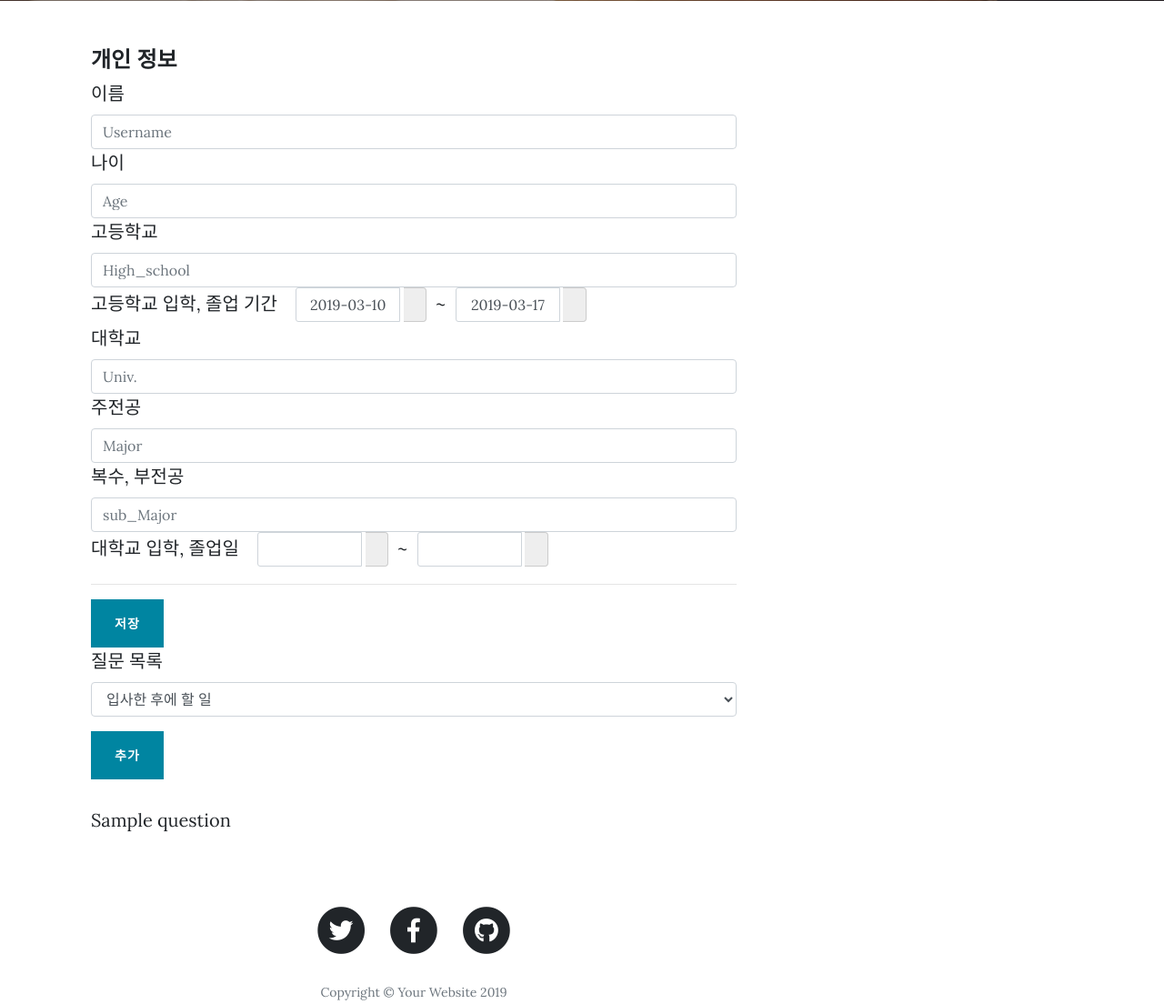
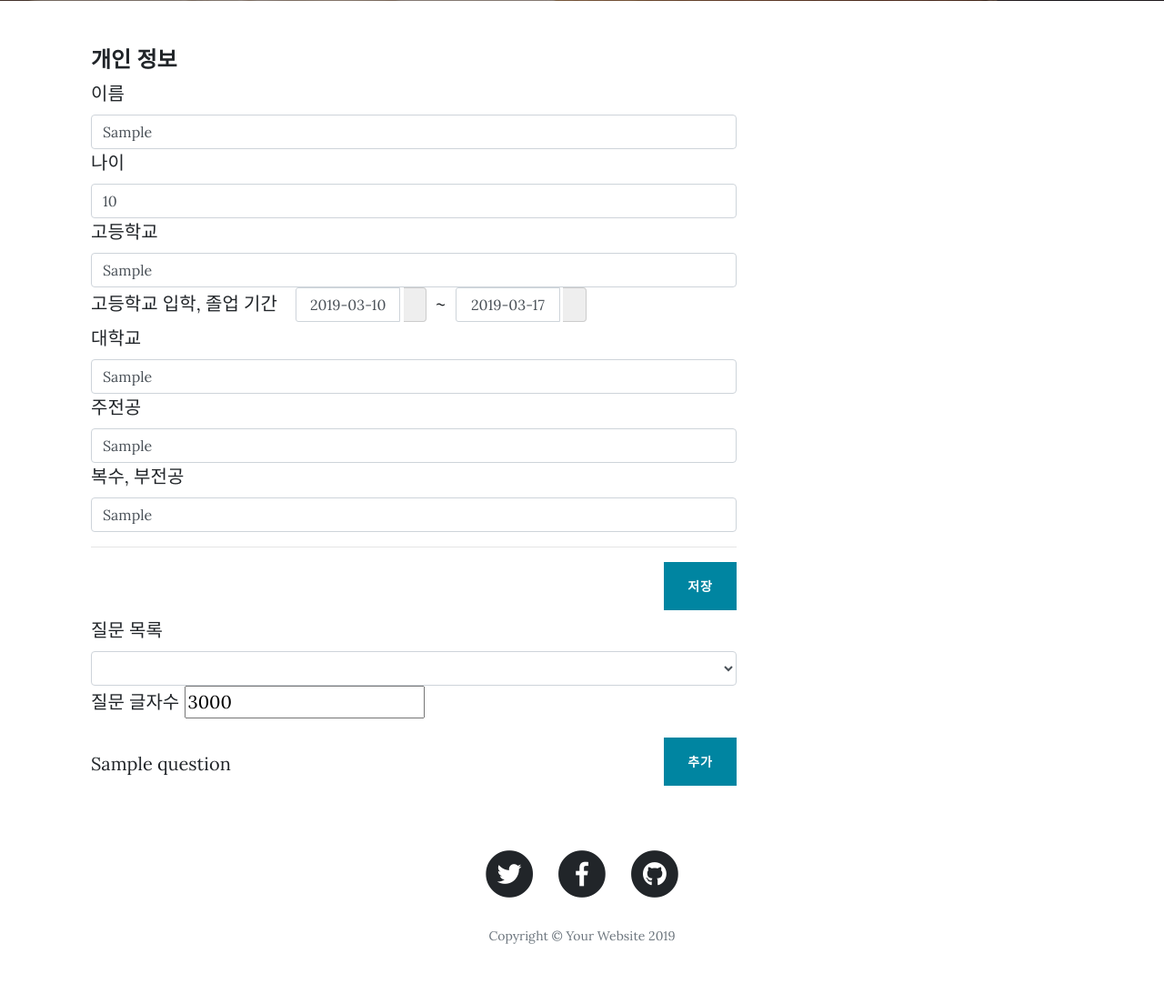
Before and after one commit to loozy5331/fianl_project, a Django app: a page that uses mypage/templates/mypage/mypage_create.html in a window 1280 px wide. Shown: the part 531-1635 px from the top of the page at 91% size. After the commit the page ends 1569 px from the top, so only its background shows below. Run offline with Django 3.2, Linux system fonts and the light colour scheme; tables that the repository leaves empty hold one stand-in row (values such as "Sample post"); lists and menus that the app fills with data are empty; some libraries are stand-ins or nearby versions.

Commit message:
add function select question

```diff
--- a/mypage/admin.py
+++ b/mypage/admin.py
@@ -6,7 +6,6 @@ class MyPageAdmin(admin.ModelAdmin):
     list_filter = ['univ_name', 'major_name']
     search_field = ['text', 'name']
 
-
-
 admin.site.register(MyPage, MyPageAdmin)
 admin.site.register(Question)
+admin.site.register(Question_List)
--- a/mypage/models.py
+++ b/mypage/models.py
@@ -40,6 +40,13 @@ class MyPage(models.Model):
     def __str__(self):
         return "id : {}, name : {}, age : {}".format(self.id, self.name, self.age)
 
+class Question_List(models.Model):
+    question_title = models.CharField(max_length=200)
+    question_num = models.PositiveIntegerField(default=2000)
+
+    def __str__(self):
+        return str(self.question_title)
+
 class Question(models.Model):
     """
     myPage = mypage
@@ -49,6 +56,7 @@ class Question(models.Model):
     question_text_num = 답변 길이 제한
     """
     myPage = models.ForeignKey(MyPage, on_delete=models.CASCADE)
+    question_list_id = models.IntegerField(default=0)
     question_title = models.CharField(max_length=200)
     question_text = models.TextField()
     #question_text_file = models.FileField(upload_to="question_log/{}".format(self.id))
--- a/mypage/templates/mypage/mypage_create.html
+++ b/mypage/templates/mypage/mypage_create.html
@@ -7,65 +7,71 @@
 <div class="container">
     <div class="col-sm-8">
         <h4 class="page-header">개인 정보</h4>
-        <form action="{% url 'mypage:main' %}" method="post">
+        <form action="{% url 'mypage:create' user.get_username %}" method="post">
                 {% csrf_token %}
                 <div class="form-group float-label-control label-bottom">
-                    <label for="">이름</label>
-                    <input type="text" class="form-control" placeholder="Username">
-                    <label for="">나이</label>
-                    <input type="text" class="form-control" placeholder="Age">
-                    <label for="">고등학교</label>
-                    <input type="text" class="form-control" placeholder="High_school">
+                    <label>이름</label>
+                    <input name="name" type="text" class="form-control" placeholder="Username" {% if myPage %} value={{myPage.name}} {% endif %}>
+                    <label >나이</label>
+                    <input name="age" type="text" class="form-control" placeholder="Age" {% if myPage %} value={{myPage.age}} {% endif %}>
+                    <label>고등학교</label>
+                    <input name="high_school_name" type="text" class="form-control" placeholder="High_school" {% if myPage %} value={{myPage.high_school_name}} {% endif %}>
                     <div class="form-group">
                         <label for="expireDate" style="padding-right: 15px;">고등학교 입학, 졸업 기간 </label>
                         <div class="input-daterange date" id="datepicker1" style="width: 320px; display: inline-table;">
-                        <input type="text" class="form-control" id="sdate1" style="width: 115px;" />
+                        <input name="high_adm_date" type="text" class="form-control" id="sdate1" style="width: 115px;" {% if myPage %} value={{myPage.high_adm_date}} {% endif %}/>
                         <label class="date-range" for="sdate1">
                         <i class="glyphicon glyphicon-calendar"></i>
                         </label>
                         <span style="display: table-cell; padding: 0px 10px;"> ~ </span>
-                        <input type="text" class="form-control" id="edate1" style="width: 115px; border-radius: 3px 0 0 3px;" />
+                        <input name="hight_grad_date" type="text" class="form-control" id="edate1" style="width: 115px; border-radius: 3px 0 0 3px;" {% if myPage %} value={{myPage.high_grad_date}} {% endif %}/>
                         <label class="date-range" for="edate1">
                         <i class="glyphicon glyphicon-calendar"></i>
                         </label>
                     </div>
                     <br>
-                    <label for="">대학교</label>
-                    <input type="text" class="form-control" placeholder="Univ.">
-                    <label for="">주전공</label>
-                    <input type="text" class="form-control" placeholder="Major">
-                    <label for="">복수, 부전공</label>
-                    <input type="text" class="form-control" placeholder="sub_Major">
+                    <label>대학교</label>
+                    <input name="univ_name" type="text" class="form-control" placeholder="Univ." {% if myPage %} value={{myPage.univ_name}} {% endif %}>
+                    <label>주전공</label>
+                    <input name="major_name" type="text" class="form-control" placeholder="Major" {% if myPage %} value={{myPage.major_name}} {% endif %}>
+                    <label>복수, 부전공</label>
+                    <input name="sub_major_name" type="text" class="form-control" placeholder="sub_Major" {% if myPage %} value={{myPage.sub_major_name}} {% endif %}>
+                    <!--
                     <div class="form-group">
                         <label for="expireDate" style="padding-right: 15px;">대학교 입학, 졸업일 </label>
                         <div class="input-daterange date" id="datepicker1" style="width: 320px; display: inline-table;">
-                        <input type="text" class="form-control" id="sdate1" style="width: 115px;" />
+                        <input name="univ_adm_date" type="text" class="form-control" id="sdate1" style="width: 115px;" {% if myPage %} value={{myPage.univ_adm_date}} {% endif %}/>
                         <label class="date-range" for="sdate1">
                         <i class="glyphicon glyphicon-calendar"></i>
                         </label>
                         <span style="display: table-cell; padding: 0px 10px;"> ~ </span>
-                        <input type="text" class="form-control" id="edate1" style="width: 115px; border-radius: 3px 0 0 3px;" />
+                        <input name="univ_grad_date" type="text" class="form-control" id="edate1" style="width: 115px; border-radius: 3px 0 0 3px;" {% if myPage %} value={{myPage.univ_grad_date}} {% endif %}/>
                         <label class="date-range" for="edate1">
                         <i class="glyphicon glyphicon-calendar"></i>
                         </label>
                     </div>
+                    -->
                 </div>
             </div>
             <hr>
-            <button type="submit" class="btn btn-primary">저장</button>
+            <button type="submit" class="btn btn-primary float-right">저장</button>
         </form>
+        <br><br>
         <form action="{% url 'mypage:add' user.get_username %}" method="post">
             {% csrf_token %}
             <div class="form-group">
                 <label for="inputState">질문 목록</label>
-                <select id="inputState" class="form-control" name="question_id">
-                    <option selected value="1">입사한 후에 할 일</option>
-                    <option value="2">가장 인상 깊었던 프로젝트</option>
-                    <option value="3">가장 영향을 미친 인물</option>
-                    <option value="4">자신이 가장 창의적이었다고 생각하는 경험</option>
+                <select id="inputState" class="form-control" name="question_list_id">
+                    {% for question in question_list %}
+                        {% if question.id not in questions %}
+                        <option value="{{ question.id }}">{{question.question_title}}</option>
+                        {% endif %}
+                    {% endfor %}
                 </select>
+                <label for="inputState">질문 글자수</label>
+                <input type="text" name="question_num" value="3000" />
             </div>
-            <button type="submit" class="btn btn-primary">추가</button>
+            <button type="submit" class="btn btn-primary float-right">추가</button>
         </form>
             {%for question in myPage.question_set.all %}
                 <p>{{question.question_title}}</p>
--- a/mypage/urls.py
+++ b/mypage/urls.py
@@ -7,6 +7,6 @@ urlpatterns = [
     path('', views.show_main, name='main'),
     #path('create/', views.MyPageCreateView.as_view(), name='create'), # 개인 신상 정보
     path('create/<str:user_name>', views.createView, name='create'), # 개인 신상 정보
-    path('create/<str:user_name>/add', views.addQuestionView, name='add'),
+    path('create/<str:user_name>/add', views.addQuestionView, name='add'), # 질문 추가
 
 ]
--- a/mypage/views.py
+++ b/mypage/views.py
@@ -2,20 +2,47 @@ from django.views.generic.edit import CreateView, DeleteView, UpdateView
 from django.shortcuts import render, get_object_or_404, redirect
 from django.urls import reverse_lazy
 
-from .models import Question, MyPage
+from .models import Question, MyPage, Question_List
 
 def show_main(request):
     return render(request, 'mypage/main.html')
 
 def createView(request, user_name):
     myPage = MyPage.objects.get(user_name=user_name)
-    return render(request, 'mypage/mypage_create.html', {'myPage':myPage})
+    context = dict()
+    context['question_list'] = Question_List.objects.all()
+    questions = myPage.question_set.all()
+    context['questions'] = [ question.question_list_id for question in questions]
+    if request.method == "GET":
+        if myPage.user_name != "0":
+            # 기존에 있던 정보 불러오기
+            context['myPage'] = myPage
+            return render(request, 'mypage/mypage_create.html', context)
+        else:
+            return render(request, 'mypage/mypage_create.html', context)
+    else:
+        # Post로 form 정보 전송
+        form_info = request.POST
+        myPage.name = form_info['name']
+        myPage.age = int(form_info['age'])
+
+        myPage.high_school_name = form_info['high_school_name']
+        myPage.high_adm_date = form_info['high_adm_date']
+        myPage.hight_grad_date = form_info['hight_grad_date']
+
+        myPage.univ_name = form_info['univ_name']
+        myPage.major_name = form_info['major_name']
+        myPage.sub_major_name = form_info['sub_major_name']
+        #myPage.univ_adm_date = form_info['univ_adm_date']
+        #myPage.univ_grad_date = form_info['univ_grad_date']
+        myPage.save()
+
+    return render(request, 'mypage/mypage_create.html', context)
 
 def addQuestionView(request, user_name):
     question = Question(myPage=MyPage.objects.get(user_name=user_name),
-                        question_title="hello world!",
-                        question_text="content",
-                        question_text_num=2000)
-    print(request.POST['question_id'])
+                        question_list_id = request.POST['question_list_id'],
+                        question_title=Question_List.objects.get(id=request.POST['question_list_id']),
+                        question_text_num=request.POST['question_num'])
     question.save()
     return redirect('/')
```
Also changed, not shown: mypage/migrations/0003_question_list.py (added), mypage/migrations/0004_question_list_question_num.py (added), mypage/migrations/0005_question_question_list_id.py (added).
